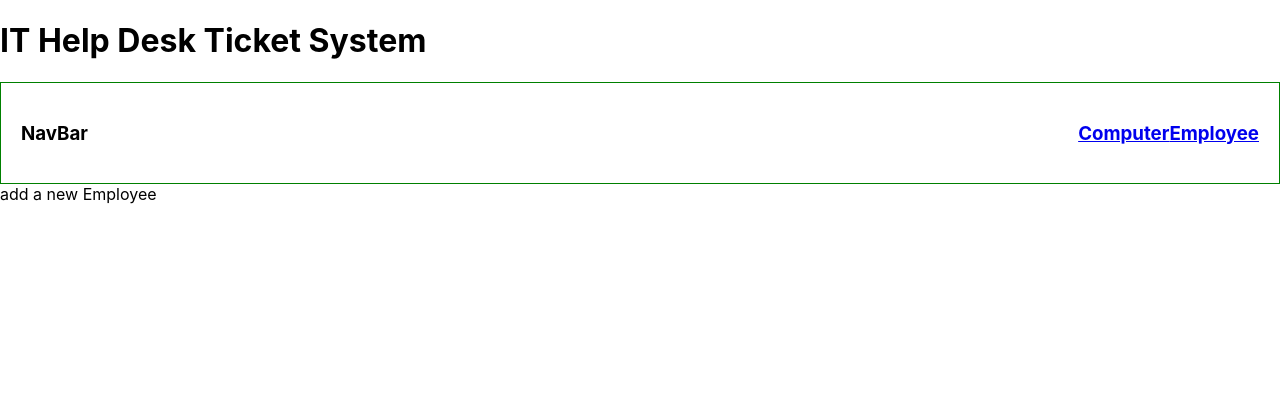
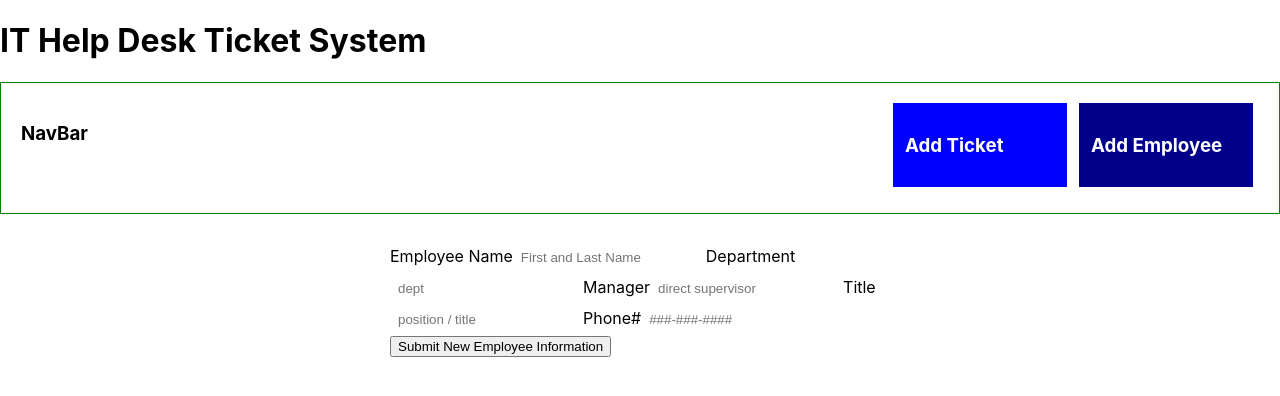
Before and after one commit to shallifi/project-for-phase-2, a React (Create React App) app: page /employee in a window 1280 px wide. Shown: the top 396 px of the page. Built offline with nearby package versions, Linux system fonts and the light colour scheme.

Commit message:
added fetch

```diff
--- a/db.json
+++ b/db.json
@@ -2,22 +2,22 @@
     "users":[
         {
             "id": 1,
-            "Name": "dummy account",
-            "Department": "IT",
-            "Manager": "Dummy Mgr",
-            "Title": "IT Help Desk",
-            "Phone#": "555-555-5555"
+            "name": "dummy account",
+            "department": "IT",
+            "manager": "Dummy Mgr",
+            "title": "IT Help Desk",
+            "phone#": "555-555-5555"
         }
     ],
     "tickets":[
         {
             "id": 1,
-            "Computer / phone": "",
-            "Problem type":"",
-            "Description": "",
-            "Tech":"",
-            "Solution": "",
-            "Status": ""
+            "computer / phone": "",
+            "problem type":"",
+            "description": "",
+            "tech":"",
+            "solution": "",
+            "status": ""
         }
     ]
 
--- a/src/components/Computer.js
+++ b/src/components/Computer.js
@@ -1,16 +1,53 @@
 import React from 'react'
 
-function Computer() {
+ const formStyle = {
+  display: "flex",
+  flex : "column",
+  width: "500px",
+  margin: "0 auto",
+  border: "2px solid var(--dark-turquoise)",
+  padding: "1.75rem"
+}
+
+const textArea = {
+  margintop: "0.25rem",
+  marginbottom: "1rem",
+  padding: "0.5rem",
+  border: "none",
+  fontsize: "1.25rem",
+  fontweight: "bold",
+  transition: "all 0.3s",
+  border: "2px solid var(--color)",
+}
+
+function Computer({onAddTicket}) {
+
+  // const
+
   return (
-    <div>
+    <section>
+      <form className='ticket-form' style={formStyle}>
+
+      <label className='computer' style={textArea}>Name</label>
+        <input
+          // ref={nameInputRef}
+          type="text"
+          id="name"
+          name="name"
+          // onChange={handleChange}
+          // value={formData.name}
+        />
+
+
+
       <select className='drop-menu'>
         <option value="password">Password</option>
         <option value="printer">Printer</option>
         <option selected value="connection">Connection</option>
         <option value="lost-file">Lost File</option>
       </select>
-
-    </div>
+      </form>
+    </section>
   )
 }
 
--- a/src/components/Employee.js
+++ b/src/components/Employee.js
@@ -1,13 +1,72 @@
+
+ const formStyle = {
+  display: "flex",
+  flex : "column",
+  width: "500px",
+  margin: "0 auto",
+  border: "2px solid var(--dark-turquoise)",
+  padding: "1.75rem"
+}
+
+const textArea = {
+  margintop: "0.25rem",
+  marginbottom: "1rem",
+  padding: "0.5rem",
+  border: "none",
+  fontsize: "1.25rem",
+  fontweight: "bold",
+  transition: "all 0.3s",
+  border: "2px solid var(--color)",
+}
 
 
 function Employee() {
-  return (
-    <div>
-
-       add a new Employee
 
 
+  const handleSubmit = (e) => {
+    e.preventDefault();
+    // const configObj = {
+    //   method: "POST",
+    //   headers: {
+    //     "Content-Type": "application/json",
+    //     Accept: "application/json",
+    //   },
+    //   body: JSON.stringify({ ...formData, }),
+    // };
+    fetch(`http://localhost:3000/users`)
+      .then((resp) => resp.json())
+      .then((data) => {console.log(data)})
+        // onAddProject(project);
+        // setFormData({
+        //   name: "",
+        //   about: "",
+        //   phase: "",
+        //   link: "",
+        //   image: "",
+
+
+
+
+
+  }
+
+  return (
+    <form style={formStyle} onSubmit={handleSubmit} >
+    <div>
+      Employee Name
+      <input type="text" style={textArea} name="Name of New Employee" placeholder="First and Last Name"/>
+      Department
+      <input type="text" style={textArea} name="department" placeholder="dept"/>
+      Manager
+      <input type="text" style={textArea} name="manager" placeholder="direct supervisor"/>
+      Title
+      <input type="text" style={textArea} name="title" placeholder="position / title"/>
+      Phone#
+      <input type="text" style={textArea} name="phone#" placeholder="###-###-####"/>
+      <button type="submit">Submit New Employee Information</button>
+
       </div>
+    </form>
   )
 }
 
--- a/src/components/NavBar.js
+++ b/src/components/NavBar.js
@@ -1,6 +1,16 @@
 import React from 'react'
-import { Link } from 'react-router-dom'
+import { NavLink } from 'react-router-dom';
+// import { Link } from 'react-router-dom'
 
+const boxButtonStyle = {
+  display: "inline-block",
+  width: "150px",
+  padding: "12px",
+  margin: "0 6px 6px",
+  background: "blue",
+  textDecoration: "none",
+  color: "white",
+};
 
 function NavBar() {
   return (
@@ -8,13 +18,18 @@ function NavBar() {
     <div className="nav">
         <h3 className="project-title">NavBar</h3>
 
-        <Link to="/computer" >
-            <h3> Computer</h3>
-        </Link>
+        <NavLink to="/computer"
+        exact style={boxButtonStyle}
+        activeStyle={{ background: "darkblue", }}>
+            <h3> Add Ticket</h3>
+        </NavLink>
 
-        <Link to="/employee">
-            <h3> Employee</h3>
-        </Link>
+        <NavLink to="/employee"
+        exact style={boxButtonStyle}
+        activeStyle={{ background: "darkblue", }}
+        >
+            <h3> Add Employee</h3>
+        </NavLink>
     </div>
     </>
   )
```
Also changed, not shown: src/components/TicketList.js (added, +12 -0 lines).
